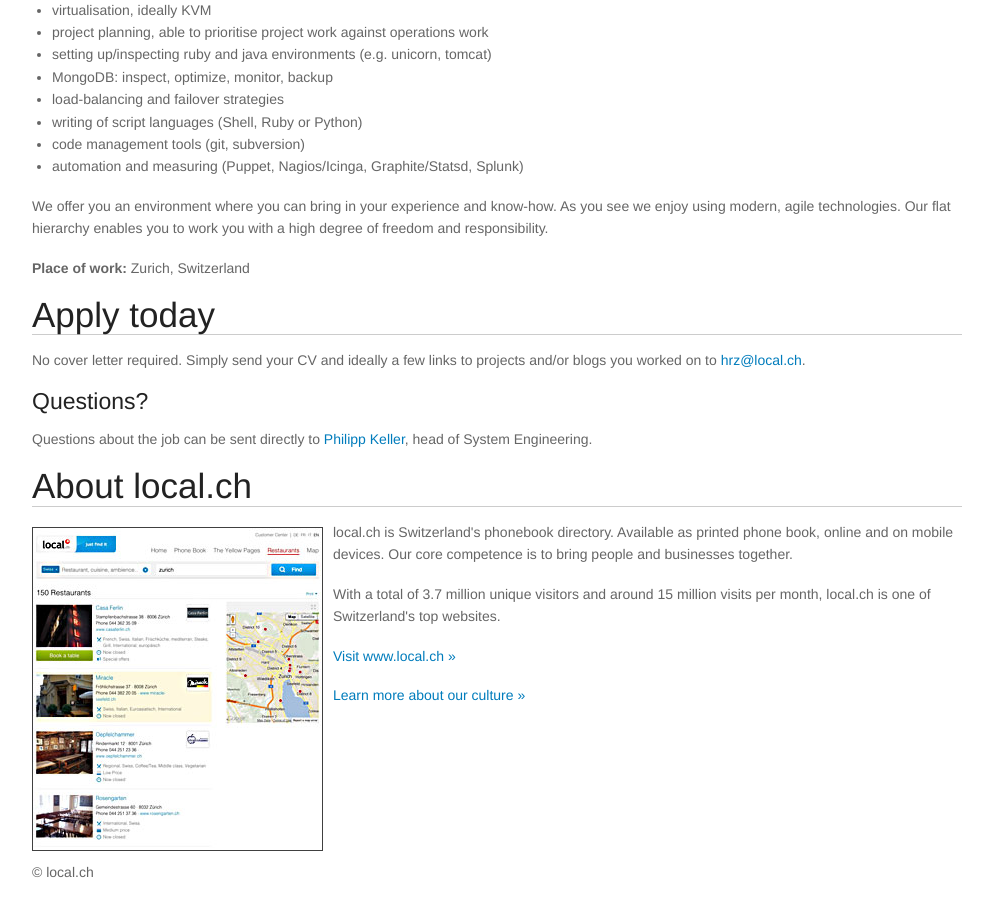
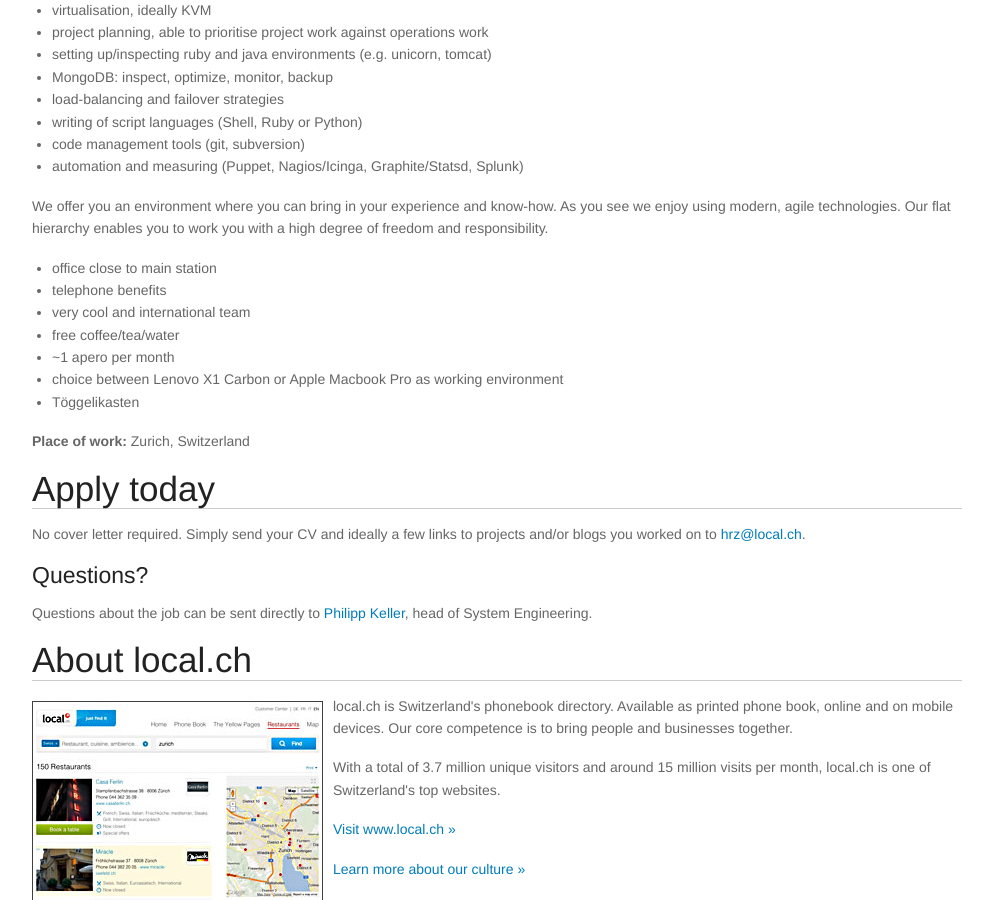
Before and after one commit to digideskio/local-ch.github.com, a Jekyll site: the page built from _posts/2013-06-18-senior-system-engineer.html, in a window 1280 px wide and 900 px high, scrolled down 925 px. Shown: the whole window, without its empty margins (143-1127 px from the left). Built offline with Jekyll 4.4.1, drawn with Linux system fonts in a browser that asks for light colours; nearby versions of some CDN libraries.

Commit message:
add benefits

```diff
--- a/_posts/2013-06-18-senior-system-engineer.html
+++ b/_posts/2013-06-18-senior-system-engineer.html
@@ -44,7 +44,15 @@
       </ul>
 
     <p>We offer you an environment where you can bring in your experience and know-how. As you see we enjoy using modern, agile technologies. Our flat hierarchy enables you to work you with a high degree of freedom and responsibility.</p>
-
+    <ul>
+      <li>office close to main station</li>
+      <li>telephone benefits</li>
+      <li>very cool and international team</li>
+      <li>free coffee/tea/water</li>
+      <li>~1 apero per month</li>
+      <li>choice between Lenovo X1 Carbon or Apple Macbook Pro as working environment</li>
+      <li>T&ouml;ggelikasten</li>
+      </ul>
 
     <p><b>Place of work:</b> Zurich, Switzerland</p>
 
```
